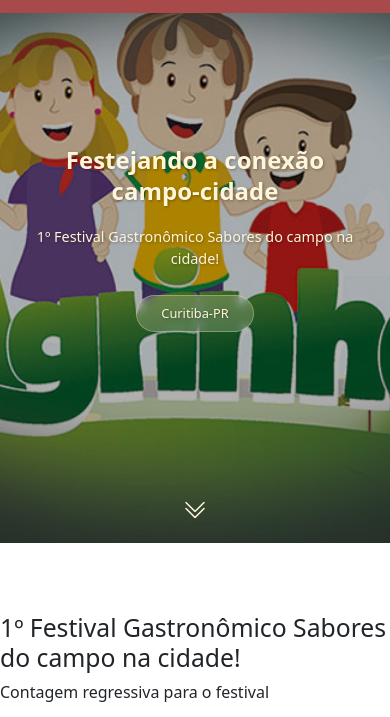
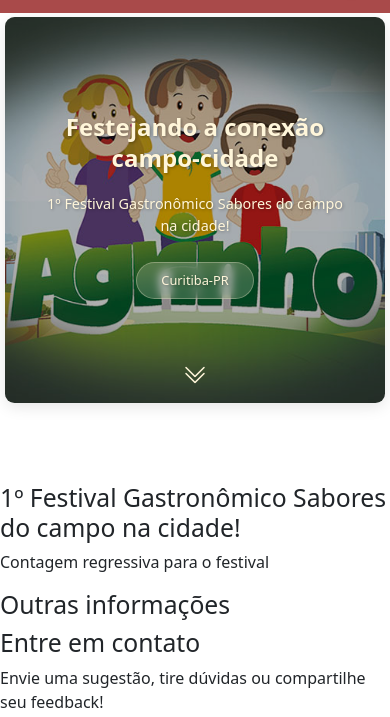
Before and after one commit to felipecarusoo/testesbase, a plain HTML site: page index.html in a window 390 px wide. Shown: the part 67-784 px from the top of the page. Drawn offline with nearby package versions, Linux system fonts and the light colour scheme.

Commit message:
reset, home, keyframes css

```diff
--- a/src/assets/css/home.css
+++ b/src/assets/css/home.css
@@ -7,6 +7,7 @@
     --text-shadow: 1px 1px 3px rgba(0, 0, 0, 0.3);
     --box-shadow: 0 4px 15px rgba(0, 0, 0, 0.1);
     --transition: all 0.3s ease;
+    --border-radius: 16px; /* Nova variável para bordas arredondadas */
 }
 
 body {
@@ -19,18 +20,21 @@ body {
     overflow-x: hidden;
 }
 
-
 main {
     padding-top: 80px; /* n posso esquecer de conferir e ajustar depois de colocar imagem conforme a altura do seu header */
 }
 
 .banner {
-    background: url("../images/img-agrinho.jpg") no-repeat center center;  /* adicionar imagem oficial do evento (em construcao) */
+    background: url("../images/img-agrinho.jpg") no-repeat center center; /* n posso esquecer de conferir com a imagem principal */
     background-size: cover;
-    height: 100vh;
-    min-height: 600px;
+    height: calc(100vh - 6px);
+    min-height: 594px;
     position: relative;
-    margin-top: 7.5px; /
+    margin: 7px 10px 0;
+    border-radius: var(--border-radius);
+    overflow: hidden;
+    box-shadow: var(--box-shadow);
+    width: calc(100% - 20px);
 }
 
 #inicio {
@@ -110,15 +114,10 @@ main {
 
 @media (max-width: 768px) {
     .banner {
-        height: 80vh;
-    }
-
-    main {
-        padding-top: 70px;
-    }
-
-    .banner {
-        margin-top: -70px;
+        height: calc(80vh - 5px);
+        min-height: 475px;
+        margin: 6px 8px 0;
+        width: calc(100% - 16px);
     }
 
     #inicio h2 {
@@ -128,11 +127,19 @@ main {
     #inicio p {
         font-size: 1rem;
     }
+
+    .scroll-button {
+        font-size: 1.8rem;
+    }
 }
 
 @media (max-width: 480px) {
     .banner {
-        height: 70vh;
+        height: calc(65vh - 4px);
+        min-height: 386px;
+        margin: 4px 5px 0;
+        width: calc(100% - 10px);
+        border-radius: calc(var(--border-radius) * 0.6);
     }
 
     #inicio h2 {
@@ -145,6 +152,6 @@ main {
 
     .scroll-button {
         font-size: 1.5rem;
-        bottom: 30px;
+        bottom: 25px;
     }
 }
```
